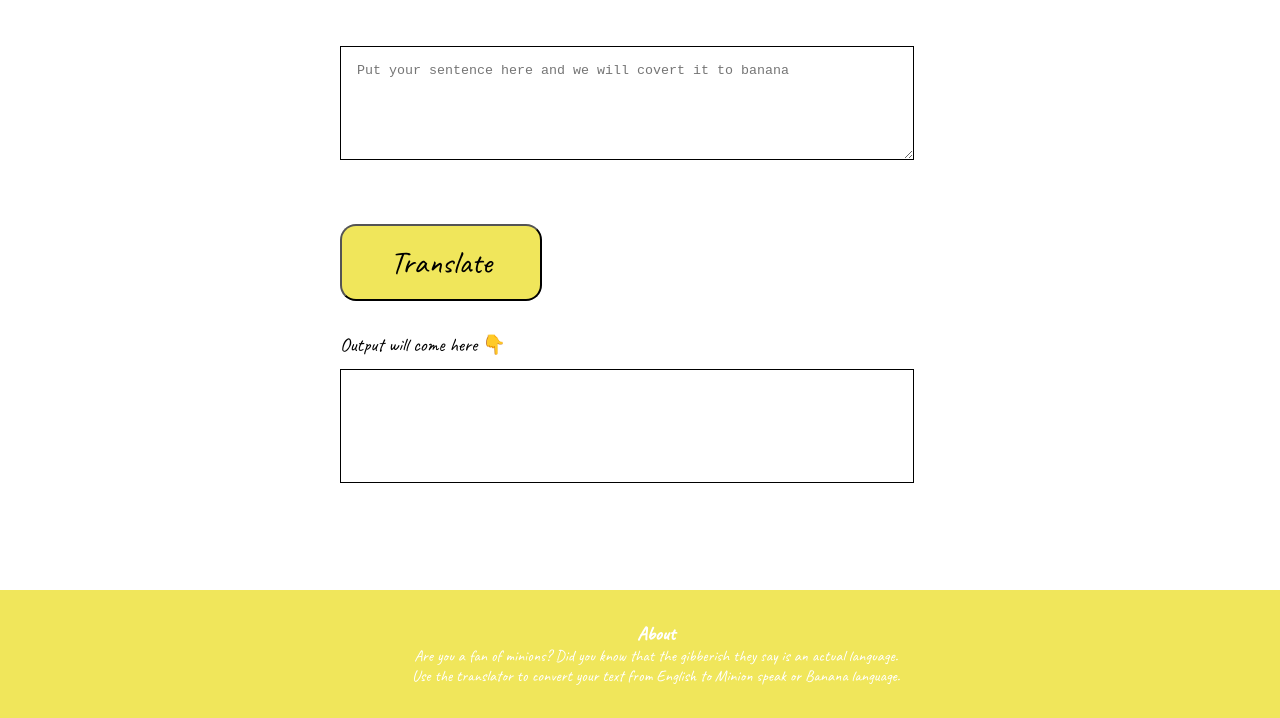
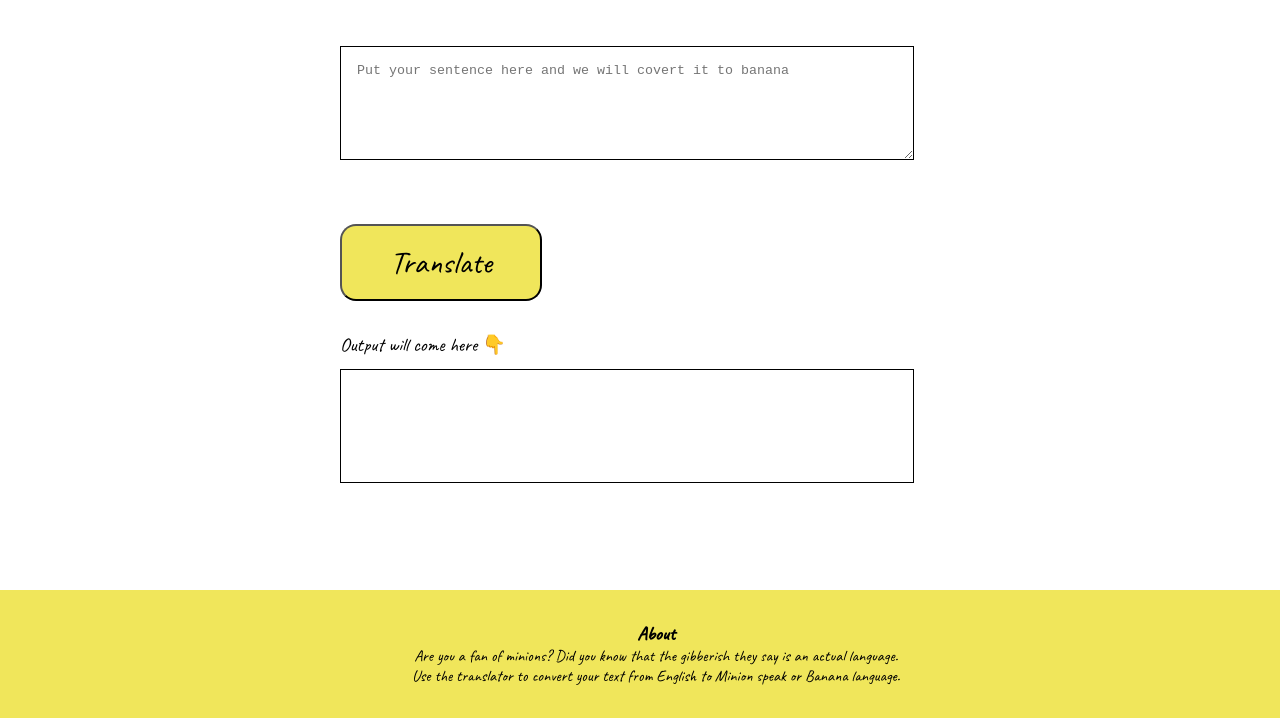
Before and after one commit to aryanandarnav13/banana-speak, a plain HTML site: page index.html in a window 1280 px wide. Shown: the part 82-800 px from the top of the page. Drawn offline with Linux system fonts and the light colour scheme.

Commit message:
style: updated footer text color

```diff
--- a/style.css
+++ b/style.css
@@ -72,7 +72,7 @@ textarea{
     width: 90%;
    margin-bottom: 3rem;
     padding: 1rem;
-
+    font-size: larger;
 }
 
 
@@ -83,7 +83,7 @@ textarea{
     background-color: var(--primary-color);
     padding: 2rem 1rem;
     text-align: center;
-    color: white;
+    color: black;
     border-bottom-right-radius: 1rem;
 }
 
```
